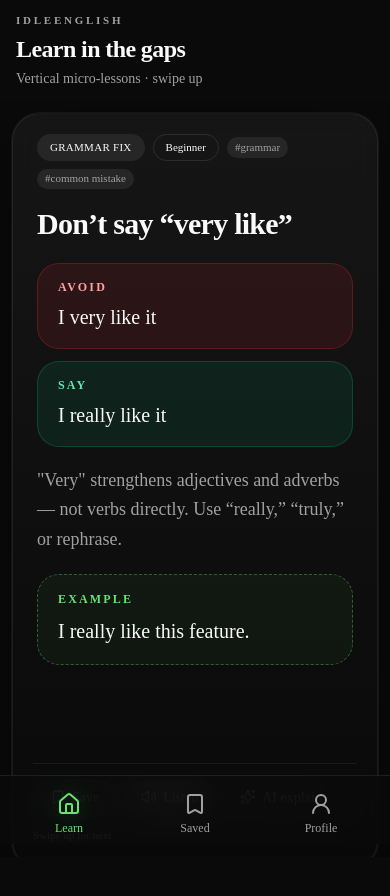
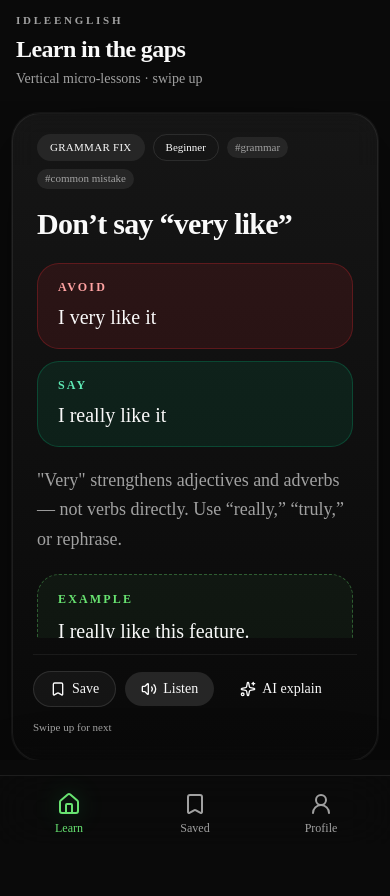
Before and after one commit to cvthang56th2/idle-english, a Next.js app: page /feed in a window 390 px wide. Shown: the top 896 px of the page. After the commit the page ends 844 px from the top, so only its background shows below. Built offline with nearby package versions, Linux system fonts and the light colour scheme; no server answers; the database is empty.

Commit message:
Refactor layout and component styles for improved responsiveness. Updated layout.tsx, page.tsx files, and various components to ensure proper overflow handling and height adjustments. Enhanced FeedSkeleton and LessonCardBody for better layout management.

```diff
--- a/src/app/(app)/feed/page.tsx
+++ b/src/app/(app)/feed/page.tsx
@@ -11,7 +11,7 @@ export default async function FeedPage() {
   const savedIds = await fetchSavedIds();
 
   return (
-    <main className="flex flex-1 flex-col">
+    <main className="flex min-h-0 flex-1 flex-col overflow-hidden">
       <AppHeader
         eyebrow="IdleEnglish"
         title="Learn in the gaps"
--- a/src/app/(app)/layout.tsx
+++ b/src/app/(app)/layout.tsx
@@ -8,8 +8,8 @@ export default function AppShellLayout({
   children: React.ReactNode;
 }) {
   return (
-    <div className="relative mx-auto flex min-h-dvh w-full max-w-lg flex-col bg-background">
-      <div className="flex flex-1 flex-col pb-[calc(5.25rem+env(safe-area-inset-bottom))]">
+    <div className="relative mx-auto flex h-dvh min-h-0 w-full max-w-lg flex-col overflow-hidden bg-background">
+      <div className="flex min-h-0 flex-1 flex-col pb-[calc(5.25rem+env(safe-area-inset-bottom))]">
         {children}
       </div>
       <BottomNav />
--- a/src/app/(app)/profile/page.tsx
+++ b/src/app/(app)/profile/page.tsx
@@ -15,7 +15,7 @@ export default async function ProfilePage() {
   ]);
 
   return (
-    <main className="flex flex-1 flex-col">
+    <main className="flex min-h-0 flex-1 flex-col overflow-hidden">
       <AppHeader
         eyebrow="Progress"
         title="Profile"
--- a/src/app/(app)/saved/page.tsx
+++ b/src/app/(app)/saved/page.tsx
@@ -11,7 +11,7 @@ export default async function SavedPage() {
   const remoteIds = await fetchSavedIds();
 
   return (
-    <main className="flex flex-1 flex-col">
+    <main className="flex min-h-0 flex-1 flex-col overflow-hidden">
       <AppHeader
         eyebrow="Library"
         title="Saved cards"
--- a/src/components/feed/feed-skeleton.tsx
+++ b/src/components/feed/feed-skeleton.tsx
@@ -2,7 +2,8 @@ import { Skeleton } from "@/components/ui/skeleton";
 
 export function FeedSkeleton() {
   return (
-    <div className="flex h-[calc(100dvh-5.5rem)] flex-col gap-4 rounded-[28px] border border-border/70 bg-card/40 p-5">
+    <div className="flex min-h-0 flex-1 flex-col px-3 pt-3">
+      <div className="flex h-full min-h-0 flex-col gap-4 rounded-[28px] border border-border/70 bg-card/40 p-5">
         <div className="flex gap-2">
           <Skeleton className="h-7 w-24 rounded-full" />
           <Skeleton className="h-7 w-20 rounded-full" />
@@ -16,5 +17,6 @@ export function FeedSkeleton() {
           <Skeleton className="h-11 flex-1 rounded-2xl" />
         </div>
       </div>
+    </div>
   );
 }
--- a/src/components/feed/lesson-card-content.tsx
+++ b/src/components/feed/lesson-card-content.tsx
@@ -32,11 +32,17 @@ export function LessonCardHeader({ card }: { card: LessonCard }) {
   );
 }
 
-export function LessonCardBody({ card }: { card: LessonCard }) {
+export function LessonCardBody({
+  card,
+  className,
+}: {
+  card: LessonCard;
+  className?: string;
+}) {
   const c = card.content;
 
   return (
-    <div className="flex flex-1 flex-col gap-5 px-1">
+    <div className={cn("flex min-h-0 flex-1 flex-col gap-5 px-1", className)}>
       <h1 className="text-balance text-3xl font-semibold leading-tight tracking-tight sm:text-4xl">
         {card.title}
       </h1>
--- a/src/components/feed/lesson-slide.tsx
+++ b/src/components/feed/lesson-slide.tsx
@@ -70,11 +70,11 @@ export function LessonSlide({
       initial={{ opacity: 0.9, scale: 0.987 }}
       animate={{ opacity: 1, scale: 1 }}
       transition={{ type: "spring", stiffness: 520, damping: 34, mass: 0.55 }}
-      className="flex h-[calc(100dvh-5.5rem)] max-h-[calc(100dvh-5.5rem)] flex-col gap-4 rounded-[28px] border border-border/70 bg-gradient-to-b from-card/90 to-background/80 p-5 pb-6 shadow-[0_24px_80px_rgba(0,0,0,0.45)] ring-1 ring-white/5 backdrop-blur-md supports-[height:100dvh]:h-[calc(100dvh-5.5rem)]"
+      className="flex h-full min-h-0 max-h-full flex-col gap-4 rounded-[28px] border border-border/70 bg-gradient-to-b from-card/90 to-background/80 p-5 pb-6 shadow-[0_24px_80px_rgba(0,0,0,0.45)] ring-1 ring-white/5 backdrop-blur-md"
     >
       <LessonCardHeader card={card} />
-      <LessonCardBody card={card} />
-      <div className="mt-auto flex flex-wrap items-center justify-between gap-3 border-t border-border/60 pt-4">
+      <LessonCardBody card={card} className="min-h-0 overflow-y-auto" />
+      <div className="mt-auto flex flex-col gap-3 border-t border-border/60 pt-4 sm:flex-row sm:flex-wrap sm:items-center sm:justify-between">
         <div className="flex flex-wrap gap-2">
           <Button
             type="button"
--- a/src/components/feed/swipe-feed.tsx
+++ b/src/components/feed/swipe-feed.tsx
@@ -193,9 +193,8 @@ export function SwipeFeed({
     <>
       <div
         ref={containerRef}
-        className="snap-y snap-mandatory overflow-y-scroll overscroll-y-contain"
+        className="min-h-0 flex-1 snap-y snap-mandatory overflow-y-scroll overscroll-y-contain"
         style={{
-          height: "calc(100dvh - 5.5rem)",
           scrollSnapStop: "always",
           WebkitOverflowScrolling: "touch",
         }}
@@ -205,8 +204,7 @@ export function SwipeFeed({
             key={`${card.id}-${index}`}
             data-feed-slide
             data-card-id={`${card.id}-${index}`}
-            className="snap-start snap-always px-3 pt-3"
-            style={{ minHeight: "calc(100dvh - 5.5rem)" }}
+            className="box-border flex h-full shrink-0 snap-start snap-always flex-col px-3 pt-3"
           >
             <LessonSlide
               card={card}
@@ -218,7 +216,7 @@ export function SwipeFeed({
         ))}
         <div
           ref={sentinelRef}
-          className="snap-start px-3 pt-3"
+          className="shrink-0 snap-start px-3 pt-3"
           style={{ minHeight: "40vh" }}
         >
           <div className="flex flex-col gap-3 rounded-3xl border border-dashed border-border/70 bg-muted/30 p-6 text-center text-sm text-muted-foreground">
--- a/src/components/profile/profile-dashboard.tsx
+++ b/src/components/profile/profile-dashboard.tsx
@@ -96,7 +96,7 @@ export function ProfileDashboard({
   }
 
   return (
-    <div className="flex flex-1 flex-col gap-6 px-4 pb-8">
+    <div className="flex min-h-0 flex-1 flex-col gap-6 overflow-y-auto px-4 pb-8">
       <section className="grid gap-4">
         <div className="rounded-[26px] border border-border/70 bg-gradient-to-br from-emerald-500/15 via-card to-background p-6 shadow-[0_22px_70px_rgba(0,0,0,0.35)]">
           <p className="text-xs uppercase tracking-[0.22em] text-muted-foreground">
--- a/src/components/saved/saved-library.tsx
+++ b/src/components/saved/saved-library.tsx
@@ -128,7 +128,7 @@ export function SavedLibrary({ remoteIds }: { remoteIds: string[] }) {
           </Link>
         </div>
       ) : (
-        <ScrollArea className="flex-1 px-4">
+        <ScrollArea className="min-h-0 flex-1 px-4">
           <div className="flex flex-col gap-4 pb-8 pt-1">
             {entries.map((entry) => (
               <SavedCard
```
Lines whose indentation alone changed are shown as unchanged.
